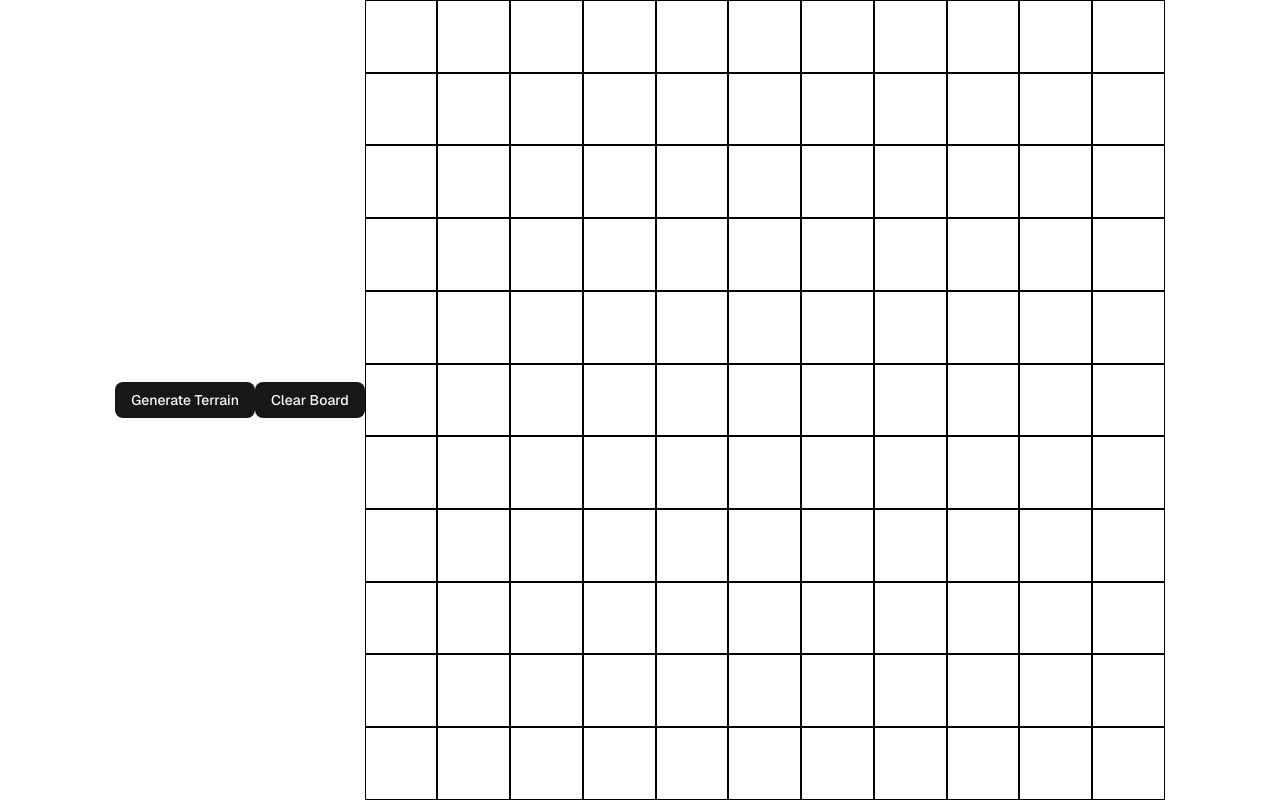
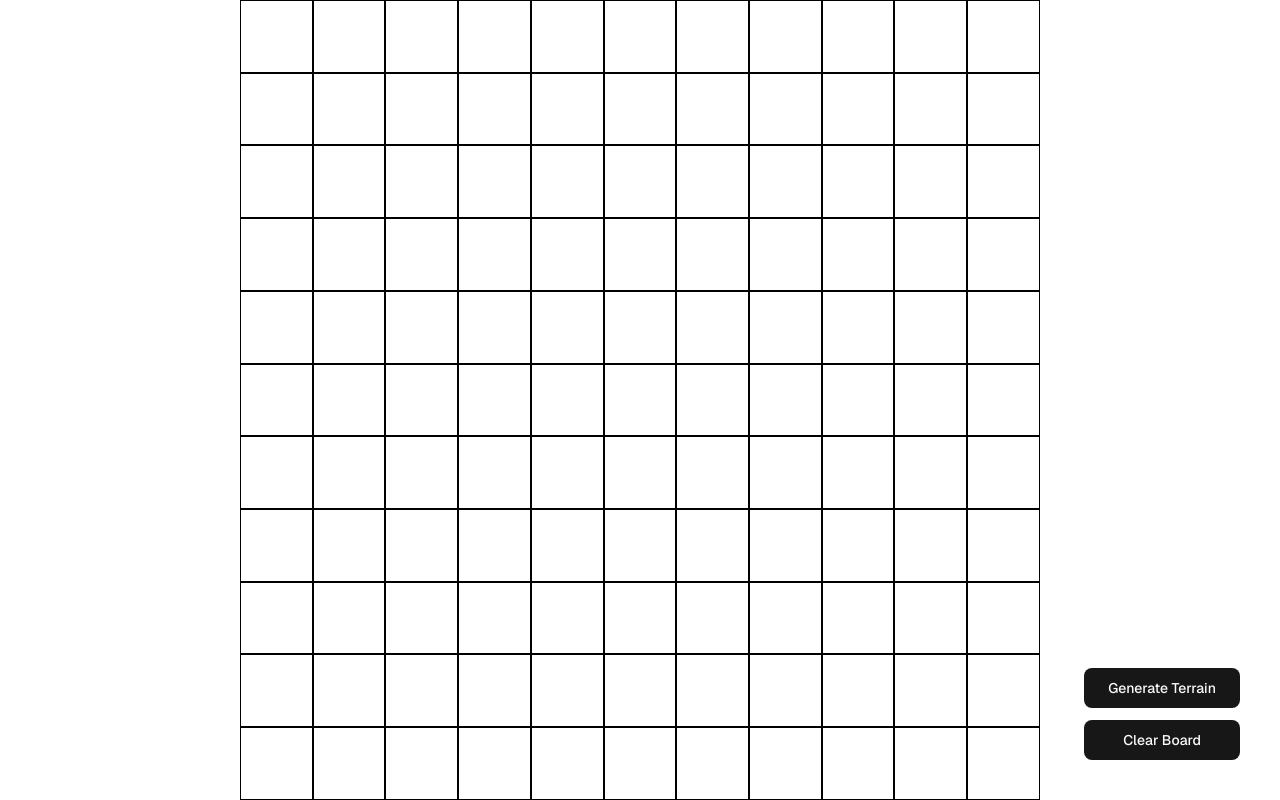
Before and after one commit to fishyandchips/polyominoes, a Next.js app: page / in a window 1280 px wide. Built offline with nearby package versions, Linux system fonts and the light colour scheme.

Commit message:
Added water to terrain generation and fixed manual terrain setting

```diff
--- a/src/app/page.tsx
+++ b/src/app/page.tsx
@@ -6,6 +6,13 @@ import {
   PopoverContent,
   PopoverTrigger,
 } from "~/components/ui/popover";
+import {
+  Select,
+  SelectContent,
+  SelectItem,
+  SelectTrigger,
+  SelectValue,
+} from "~/components/ui/select";
 import { Button } from "~/components/ui/button";
 
 const NUM_ROWS = 11;
@@ -65,7 +72,7 @@ export default function Home() {
       .map((biome) => {
       return {
         colour: TERRAIN_COLOURS[biome as keyof typeof TERRAIN_COLOURS],
-        size: Math.floor(Math.random() * 6) + 20,
+        size: Math.floor(Math.random() * 16) + 30,
         positions: [] as Coords[]
       };
     });
@@ -78,7 +85,7 @@ export default function Home() {
 
         if (!usedSeedCoordinates.has(key)) {
           usedSeedCoordinates.add(key);
-          newBoard[x]![y] = biome.colour;
+          newBoard[y]![x] = biome.colour;
           biome.positions.push({ x, y });
           biome.size--;
         }
@@ -91,18 +98,31 @@ export default function Home() {
         if (!biome) continue;
         if (biome.size <= 0) continue;
 
+        biome.size--;
         const initPos = biome.positions[Math.floor(Math.random() * biome.positions.length)];
         if (!initPos) continue;
         let validNeighbours = getValidNeighbours(initPos.x, initPos.y);
         validNeighbours = validNeighbours.filter((neighbour) => {
-          return newBoard[neighbour.x]![neighbour.y] === TERRAIN_COLOURS.Ocean;
-        })
+          return newBoard[neighbour.y]![neighbour.x] === TERRAIN_COLOURS.Ocean;
+        });
         const newCell = validNeighbours[Math.floor(Math.random() * validNeighbours.length)];
         if (!newCell) continue;
 
-        newBoard[newCell.x]![newCell.y] = biome.colour;
+        newBoard[newCell.y]![newCell.x] = biome.colour;
         biome.positions.push({ x: newCell.x, y: newCell.y });
-        biome.size--;
+      }
+    }
+
+    for (let y = 0; y < NUM_ROWS; y++) {
+      for (let x = 0; x < NUM_ROWS; x++) {
+        if (newBoard[y]![x] === TERRAIN_COLOURS.Ocean &&
+          getValidNeighbours(x, y)
+            .some(
+              ({ x, y }) =>
+            newBoard[y]![x] !== TERRAIN_COLOURS.Ocean && newBoard[y]![x] !== TERRAIN_COLOURS.Water
+        )) {
+          newBoard[y]![x] = TERRAIN_COLOURS.Water;
+        }
       }
     }
 
@@ -110,14 +130,18 @@ export default function Home() {
   }
 
   const clearBoard = () => {
-    const newBoard = Array(NUM_ROWS).fill(Array(NUM_ROWS).fill(DEFAULT_COLOUR));
+    const newBoard = Array.from({ length: NUM_ROWS }, () =>
+        Array(NUM_ROWS).fill(DEFAULT_COLOUR)
+    );
     setBoardState(newBoard);
   }
 
   return (
     <main className="w-full h-full flex justify-center items-center">
-      <Button className="cursor-pointer" onClick={generateTerrain}>Generate Terrain</Button>
-      <Button className="cursor-pointer" onClick={clearBoard}>Clear Board</Button>
+      <div className="absolute bottom-10 right-10 flex flex-col gap-3">
+        <Button size="lg" className="cursor-pointer" onClick={generateTerrain}>Generate Terrain</Button>
+        <Button size="lg"  className="cursor-pointer" onClick={clearBoard}>Clear Board</Button>
+      </div>
 
       <div
         className="flex flex-wrap aspect-square"
@@ -129,6 +153,10 @@ export default function Home() {
         {[...Array(NUM_ROWS * NUM_ROWS)].map((_, i) => {
           const x = i % NUM_ROWS;
           const y = Math.floor(i / NUM_ROWS);
+          const currColor = boardState[y]![x];
+          const currTerrain = Object.keys(TERRAIN_COLOURS).find(
+            key => TERRAIN_COLOURS[key as keyof typeof TERRAIN_COLOURS] === currColor
+          ) || "empty";
 
           return (
             <Popover key={i}>
@@ -138,13 +166,30 @@ export default function Home() {
                   style={{
                     height: isLandscape ? `calc(100vh/${NUM_ROWS})` : "auto",
                     width: isLandscape ? "auto" : `calc(100vw/${NUM_ROWS})`,
-                    backgroundColor: boardState[y]![x]
+                    backgroundColor: currColor
                   }}
                 />
               </PopoverTrigger>
-              <PopoverContent className="flex flex-col w-32 gap-4">
-                <Button className="cursor-pointer" onClick={() => updateCell(x, y, "#FFFF00")}>Desert</Button>
-                <Button className="cursor-pointer" onClick={() => updateCell(x, y, "#0000FF")}>Water</Button>
+              <PopoverContent>
+                <Select
+                  value={currTerrain}
+                  onValueChange={(terrain) => {
+                    const newColor = TERRAIN_COLOURS[terrain as keyof typeof TERRAIN_COLOURS] || DEFAULT_COLOUR;
+                    updateCell(x, y, newColor);
+                  }}
+                >
+                  <SelectTrigger className="w-full">
+                    <SelectValue placeholder="Terrain" />
+                  </SelectTrigger>
+                  <SelectContent>
+                    <SelectItem value="empty" className="opacity-50">Empty</SelectItem>
+                    {Object.keys(TERRAIN_COLOURS).map((terrain, i) => {
+                      return (
+                        <SelectItem key={i} value={terrain}>{terrain}</SelectItem>
+                      );
+                    })}
+                  </SelectContent>
+                </Select>
               </PopoverContent>
             </Popover>
           );
```
